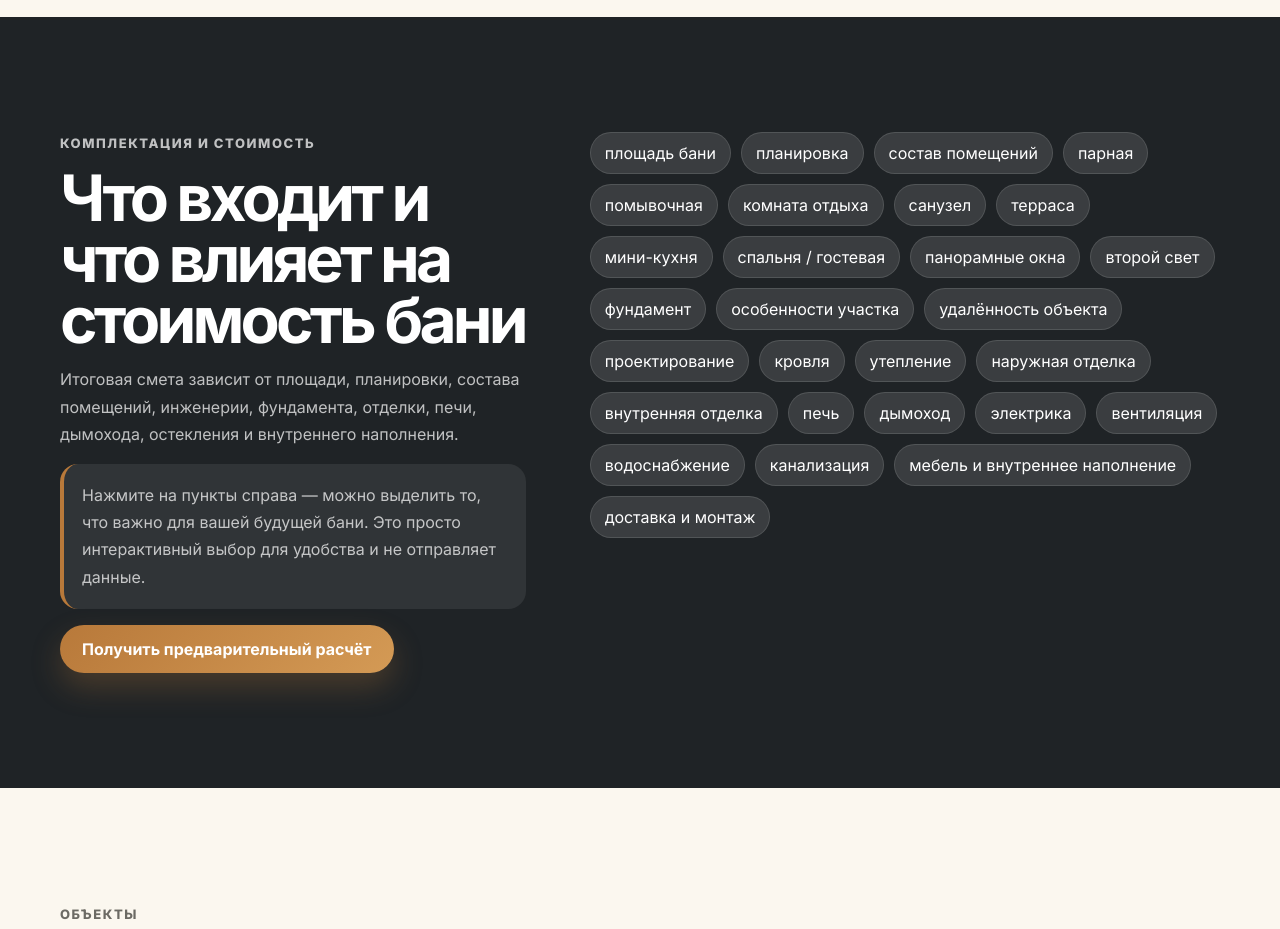
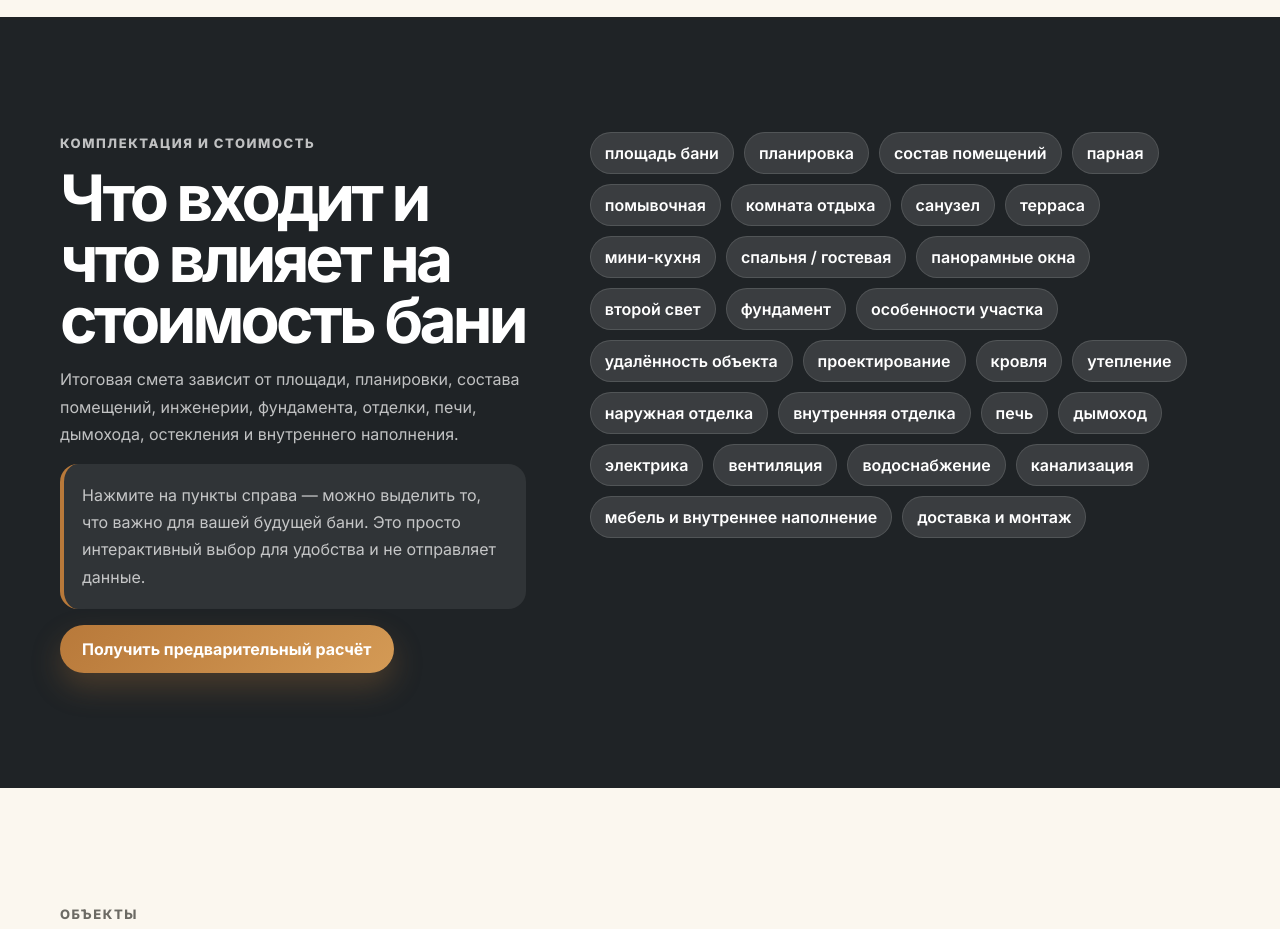
Before and after one commit to kirillzanegin/ural-bani-chatlanding, a React (Vite) app: page / in a window 1280 px wide. Shown: the part 3440-4369 px from the top of the page. Built offline with nearby package versions, Linux system fonts and the light colour scheme.

Commit message:
Add interactive cost pills styles

```diff
--- a/src/quiz-legal.css
+++ b/src/quiz-legal.css
@@ -83,6 +83,38 @@
 
 .legal-return:hover {
   color: var(--graphite);
+}
+
+.interactive-pill-grid {
+  align-content: start;
+}
+
+.interactive-pill {
+  appearance: none;
+  border: 1px solid rgba(255, 255, 255, 0.16);
+  cursor: pointer;
+  font-weight: 600;
+  transition:
+    transform 0.18s ease,
+    background 0.18s ease,
+    border-color 0.18s ease,
+    box-shadow 0.18s ease,
+    font-weight 0.18s ease;
+}
+
+.interactive-pill:hover {
+  transform: translateY(-1px);
+  border-color: rgba(255, 255, 255, 0.32);
+  background: rgba(255, 255, 255, 0.18);
+  font-weight: 800;
+}
+
+.interactive-pill.selected {
+  color: var(--graphite);
+  background: var(--warm);
+  border-color: var(--warm);
+  box-shadow: 0 14px 32px rgba(0, 0, 0, 0.22);
+  font-weight: 800;
 }
 
 .footer-inner {
```
